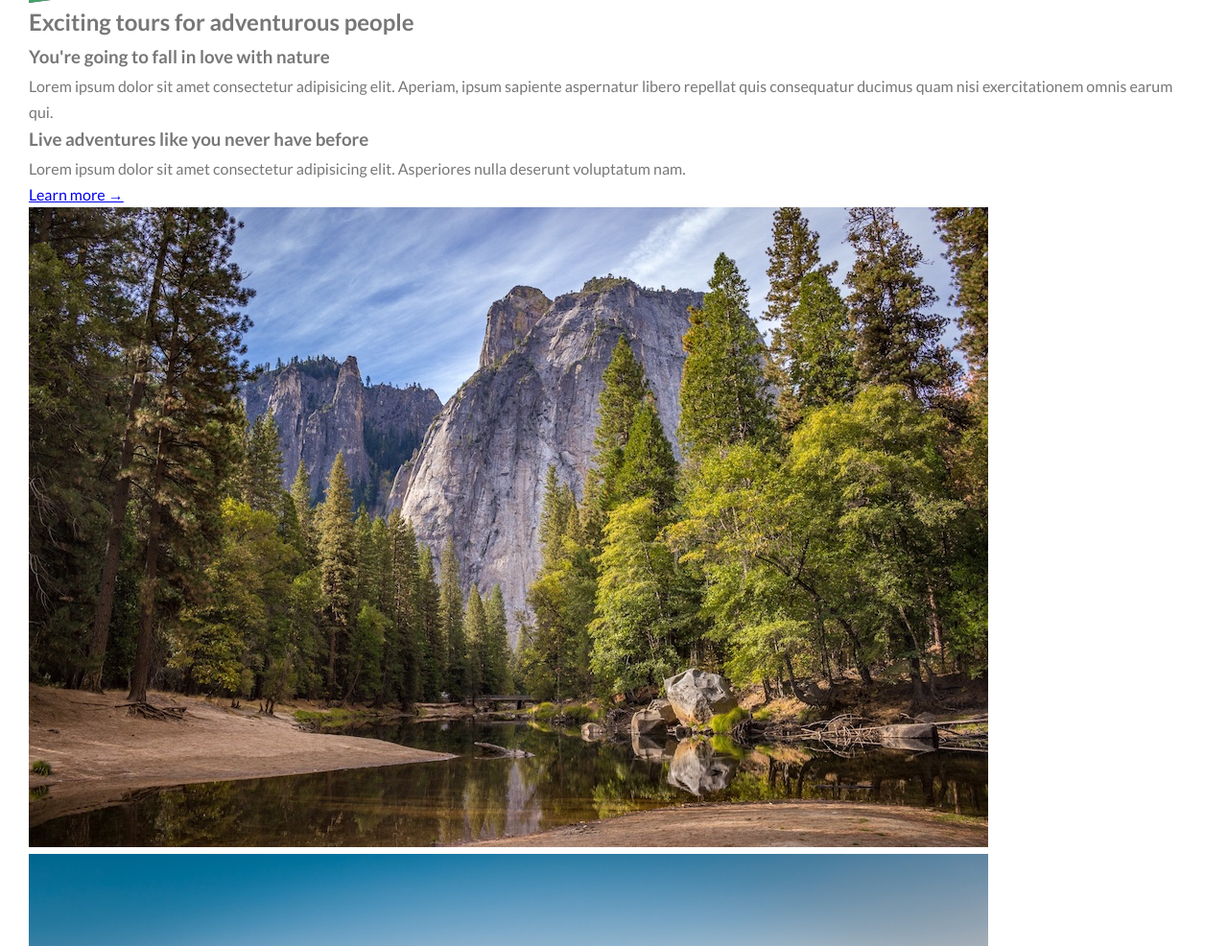
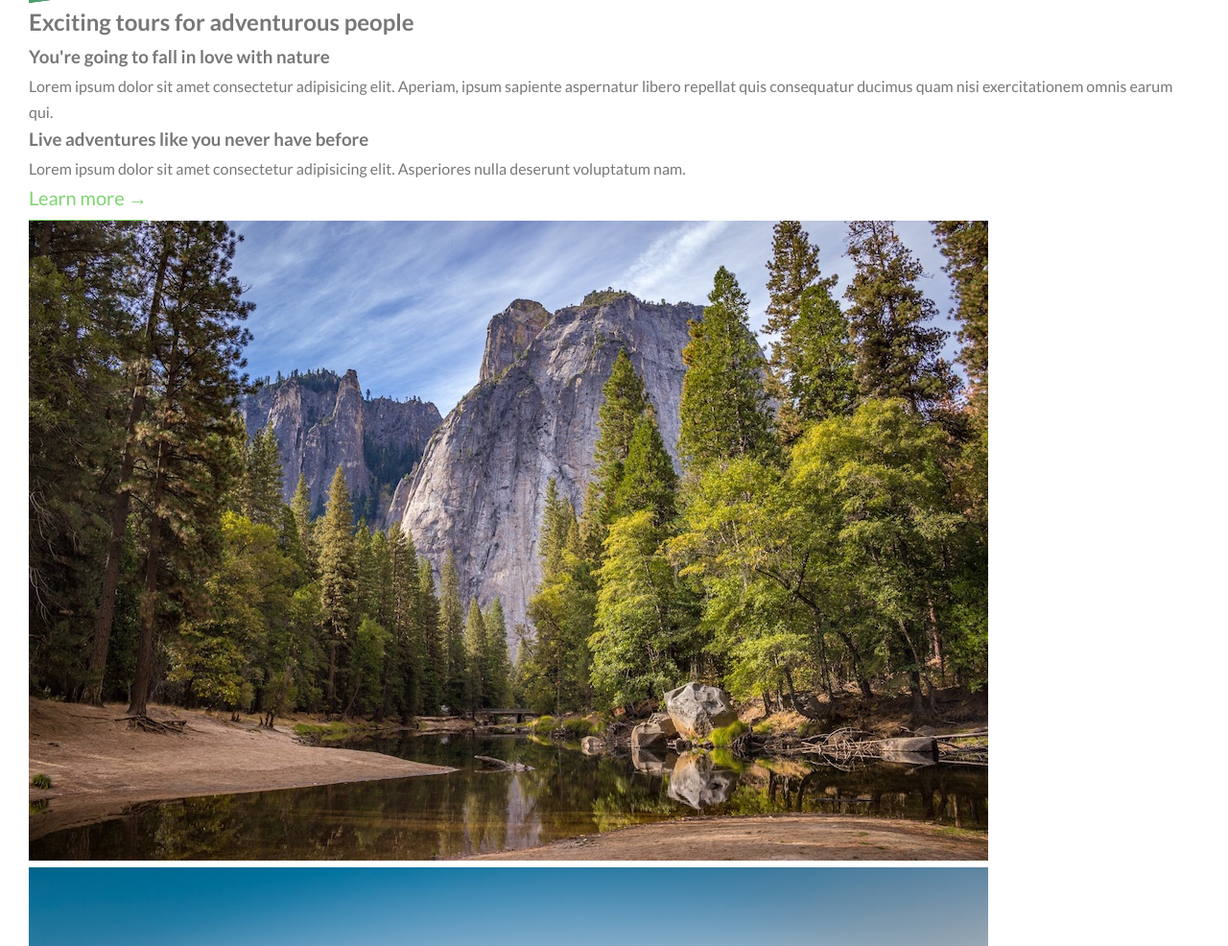
Before and after one commit to krisdoyon/natours, a website: page index.html in a window 1280 px wide. Shown: the part 787-1773 px from the top of the page at 96% size. Drawn offline with nearby package versions, Linux system fonts and the light colour scheme; files that its build step writes are made by us from their sources.

Commit message:
Style inline text button

```diff
--- a/sass/components/_button.scss
+++ b/sass/components/_button.scss
@@ -54,3 +54,28 @@
   transform: scaleX(1.4) scaleY(1.6);
   opacity: 0;
 } */
+
+.btn--text {
+  &:link,
+  &:visited {
+    color: $color-primary;
+    background-color: transparent;
+    font-size: 2rem;
+    text-decoration: none;
+    border-bottom: 1px solid $color-primary;
+    padding-bottom: 0.6rem;
+    display: inline-block;
+    transition: all 0.2s;
+  }
+
+  &:hover {
+    background-color: $color-primary;
+    color: $color-white;
+    transform: translateY(-2px);
+    box-shadow: 0 1.2rem 2.4rem rgba($color-black, 0.15);
+  }
+
+  &:focus {
+    transform: translateY(0);
+  }
+}
```
